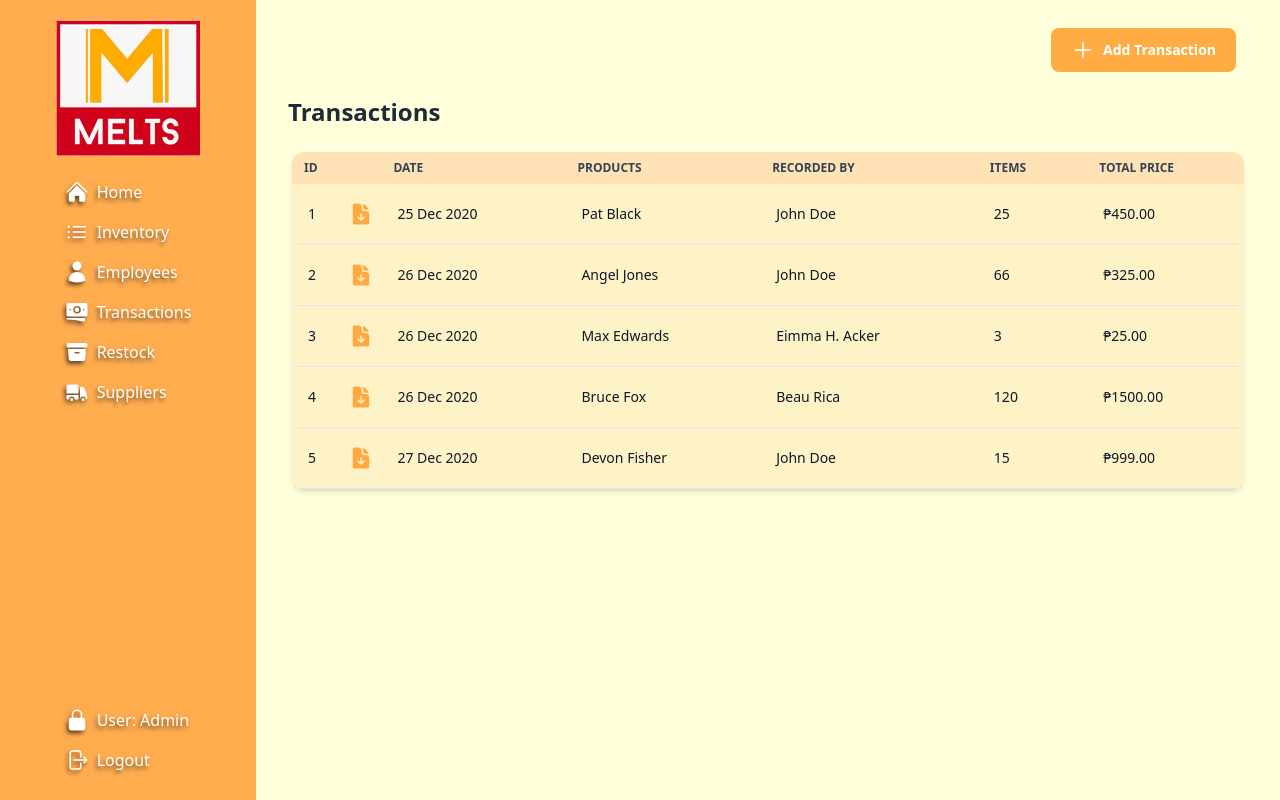
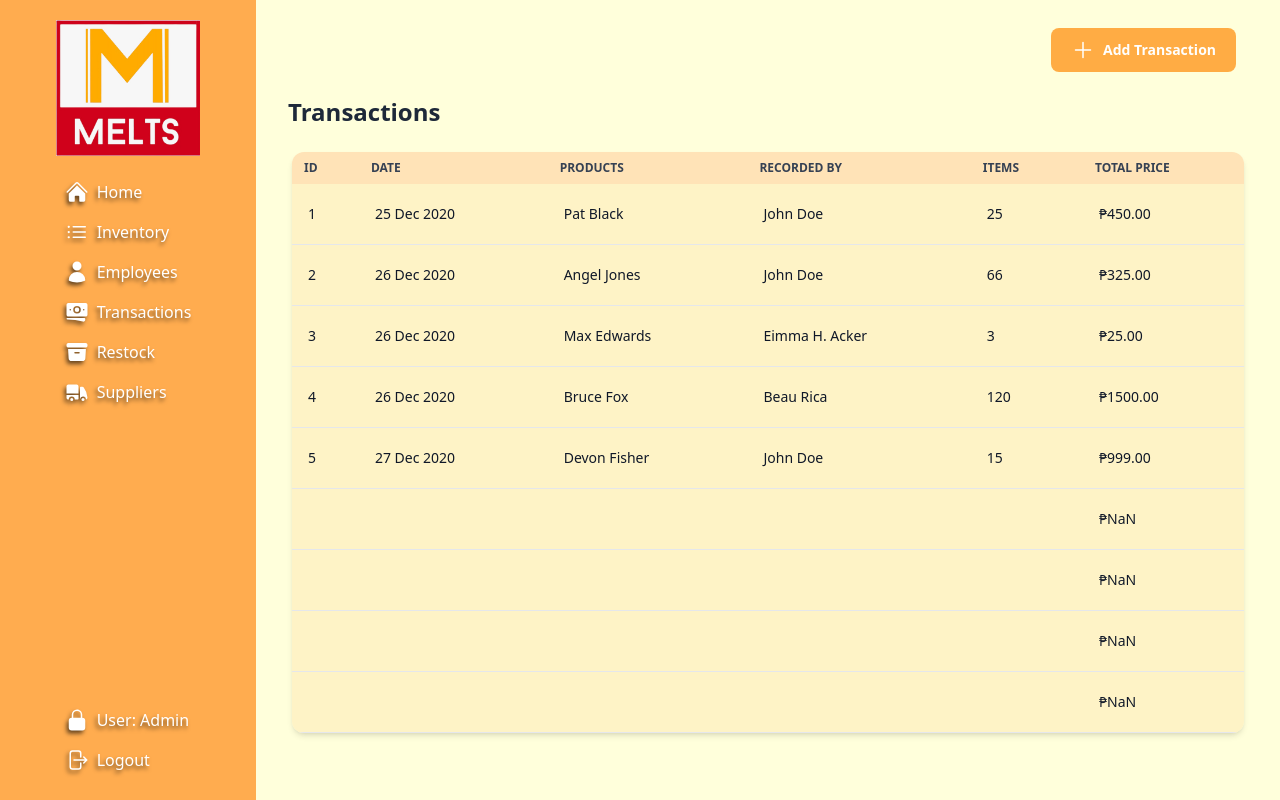
Before and after one commit to rcSabucido/melts-inventory, a React (Vite) app: page /transaction in a window 1280 px wide. Built offline with nearby package versions, Linux system fonts and the light colour scheme.

Commit message:
#30 Remove download buttons from TransactionTable component

```diff
--- a/src/components/TransactionsTable.jsx
+++ b/src/components/TransactionsTable.jsx
@@ -1,22 +1,5 @@
-import { useState } from "react";
-import { DocumentArrowDownIcon } from '@heroicons/react/24/solid';
-import DownloadModal from './DownloadModal';
-
 const TransactionTable = ({ columns, data, className }) => {
   const addClassName = className;
-  const [showDownload, setShowDownload] = useState(false);
-  const [selectedProduct, setSelectedProduct] = useState(null);
-
-  const handleDownload = (product) => {
-    setSelectedProduct(product);
-    setShowDownload(true);
-  };
-
-  const closeDownloadModal = () => {
-    setShowDownload(false);
-    setSelectedProduct(null);
-  };
-
   return (
     <>
       <div className={`relative overflow-x-auto rounded-xl m-5 ${addClassName}`}>
@@ -24,7 +7,6 @@ const TransactionTable = ({ columns, data, className }) => {
           <thead className="text-xs text-gray-700 uppercase bg-orange-200/70">
             <tr>
               <th className="px-3">ID</th>
-              <th className="px-3"></th>
               {columns.map((column, index) => (
                 <th key={index} scope="col" className="px-5 py-2">{column}</th>
               ))}
@@ -34,8 +16,6 @@ const TransactionTable = ({ columns, data, className }) => {
             {data.map((row, rowIndex) => (
               <tr key={rowIndex} className="bg-amber-100 border-b border-gray-200 text-gray-900">
                 <td key="0" className="px-4">{row.id}</td>
-                <td key="0" onClick={() => handleDownload(row)} className="text-orange-400/70 h-4
-                w-5"><DocumentArrowDownIcon /></td>
                 {columns.map((column, colIndex) => (
                   <td key={colIndex} className="px-6 py-5">
                     {column === 'Total Price' ? `₱${parseFloat(row[column]).toFixed(2)}` : row[column]}
@@ -46,7 +26,6 @@ const TransactionTable = ({ columns, data, className }) => {
           </tbody>
         </table>
       </div>
-      {showDownload && <DownloadModal onClose={closeDownloadModal} product={selectedProduct} />}
     </>
   )
 }
--- a/src/pages/Transaction.jsx
+++ b/src/pages/Transaction.jsx
@@ -50,7 +50,11 @@ const TransactionPage = () => {
           'Recorded By': 'John Doe',
           'Items': '15',
           'Total Price': 999
-      }
+      },
+      {},
+      {},
+      {},
+      {},
   ];
 
   return (
```
